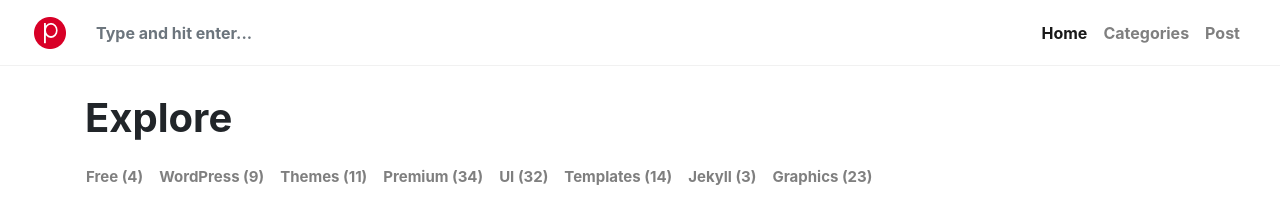
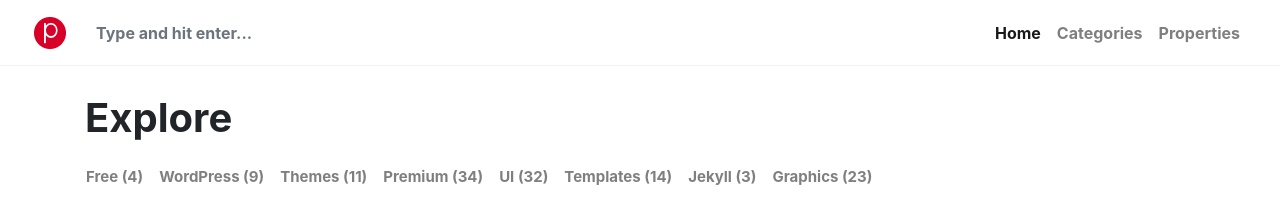
Before and after one commit to vc-wong/my-big-property, a Jekyll site: the page built from index.html, in a window 1280 px wide. Shown: the top 216 px of the page. Built offline with Jekyll 4.4.1, drawn with Linux system fonts in a browser that asks for light colours; nearby versions of some CDN libraries; library files that are not in the unit come from our copies; the list of posts is cut into pages by our own code; comment, search, counter and statistics services are not loaded.

Commit message:
label post changed to properties

```diff
--- a/_includes/menu-header.html
+++ b/_includes/menu-header.html
@@ -7,5 +7,5 @@
     <a class="nav-link" href="{{site.baseurl}}/categories.html">Categories</a>
 </li>
 <li class="nav-item">
-    <a class="nav-link" href="{{site.baseurl}}/web-concepts-library/">Post</a>
+    <a class="nav-link" href="{{site.baseurl}}/web-concepts-library/">Properties</a>
 </li>
```
